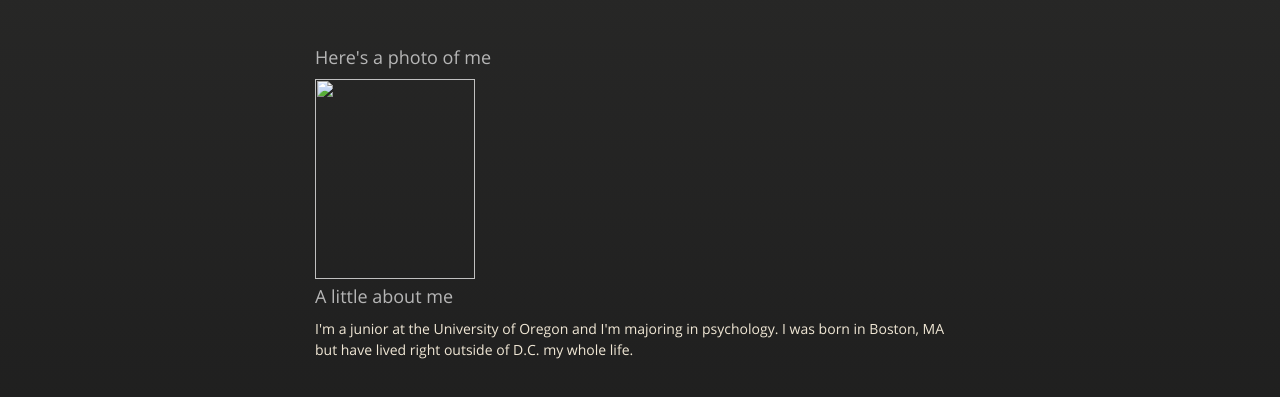
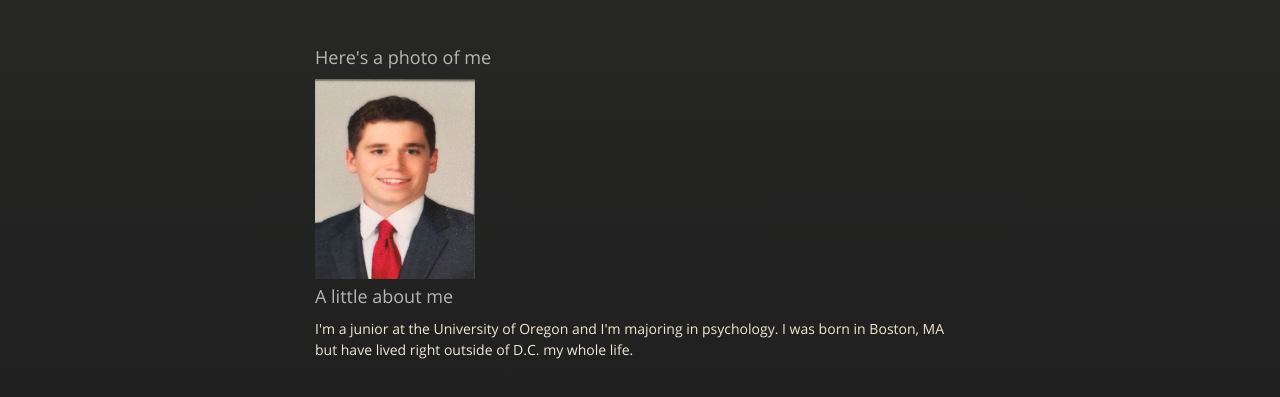
Before and after one commit to cammcpherson/cammcpherson.github.io, a plain HTML site: page index.html in a window 1280 px wide. Shown: the part 189-586 px from the top of the page. Drawn offline with nearby package versions, Linux system fonts and the light colour scheme.

Commit message:
modified index to correctly display image

```diff
--- a/index.html
+++ b/index.html
@@ -38,8 +38,8 @@
   Here's a photo of me
 </h3>
 <div>
-  <a href="../cammcpherson/images/profile.jpg"/>
-  <img src="../cammcpherson/images/profile.jpg" style="width:160px;height:200px"/> </a>
+  <a href="../profile.jpg"/>
+  <img src="images/profile.jpg" style="width:160px;height:200px"/> </a>
 </div>
 
 <h3>
```
